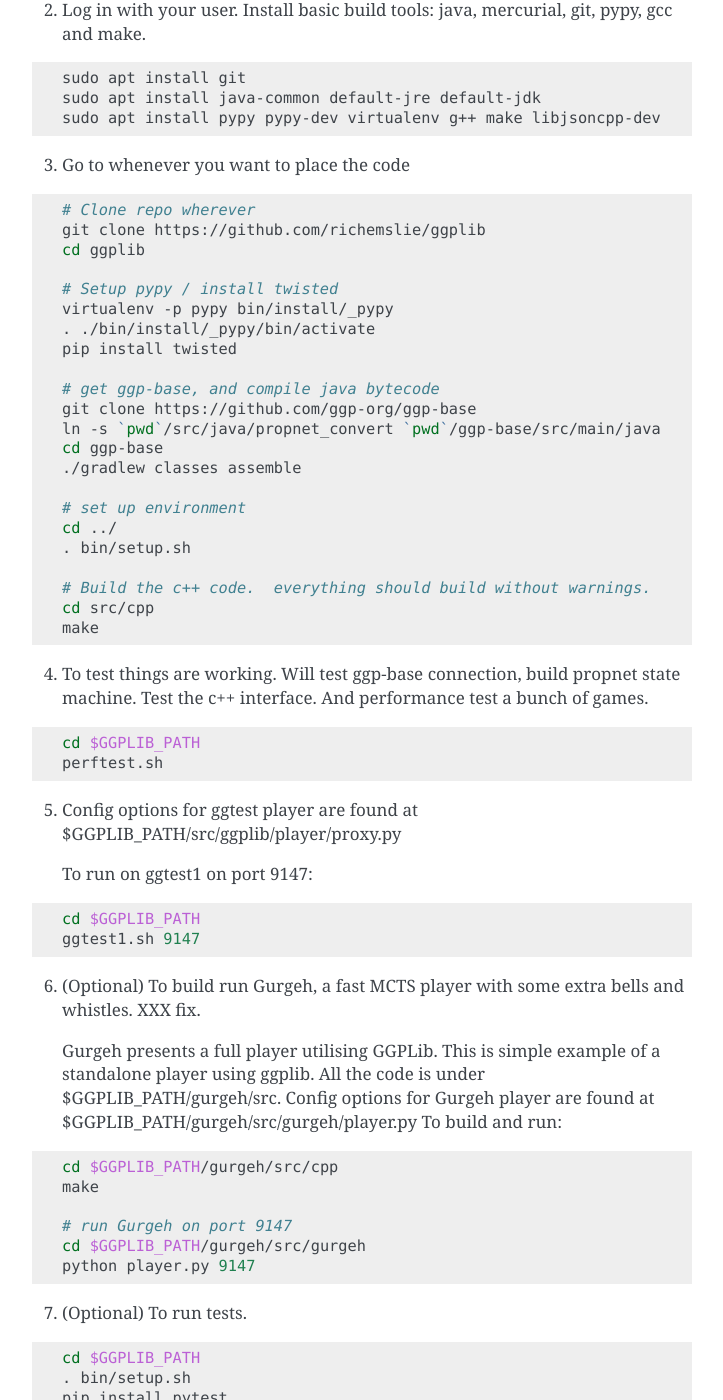
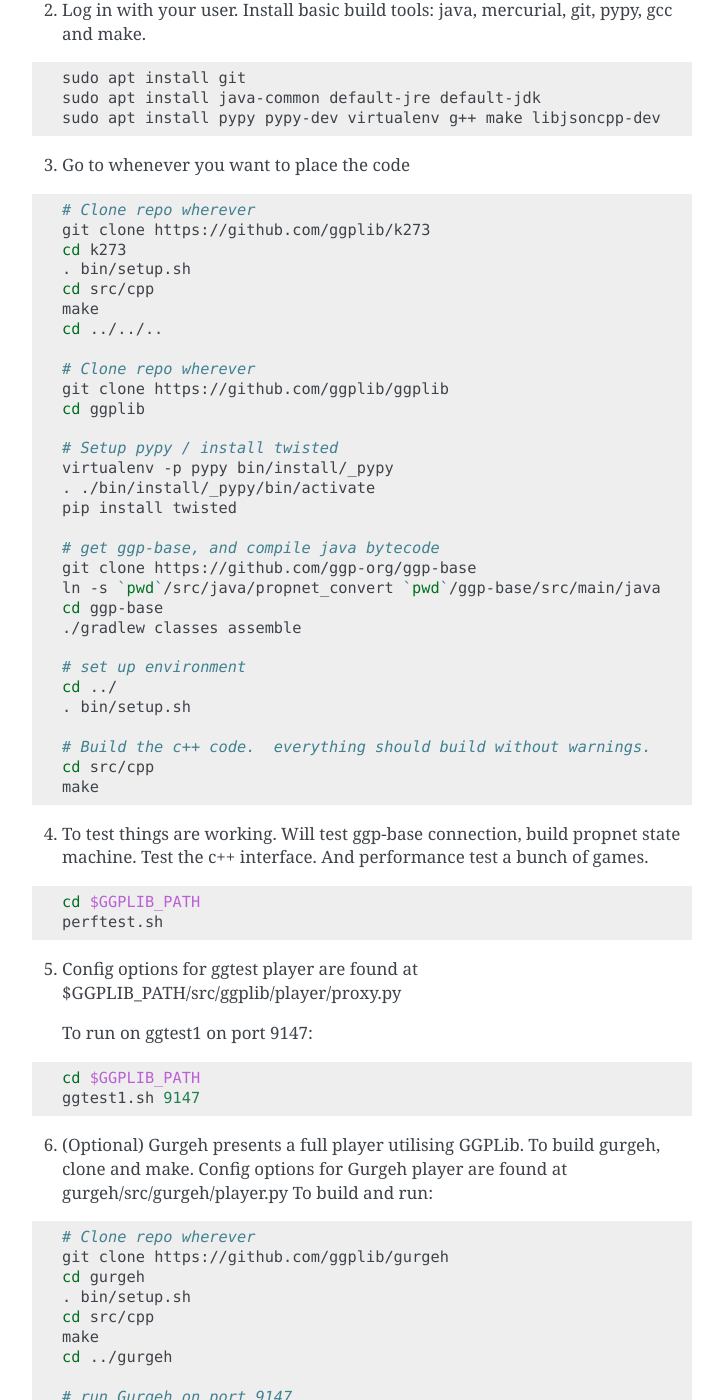
Before and after one commit to richemslie/ggplib, a Sphinx documentation site: the page built from doc/README.rst, in a window 1280 px wide and 1400 px high, scrolled down 827 px. Shown: the whole window, without its empty margins (388-1111 px from the left). Built offline with Sphinx 7.4.7, drawn with Linux system fonts in a browser that asks for light colours; some of the changed text lies outside the part shown.

Commit message:
fix docs (untested)

```diff
--- a/doc/README.rst
+++ b/doc/README.rst
@@ -48,7 +48,15 @@ build / running instructions
 .. code-block:: shell
 
     # Clone repo wherever
-    git clone https://github.com/richemslie/ggplib
+    git clone https://github.com/ggplib/k273
+    cd k273
+    . bin/setup.sh
+    cd src/cpp
+    make
+    cd ../../..
+
+    # Clone repo wherever
+    git clone https://github.com/ggplib/ggplib
     cd ggplib
 
     # Setup pypy / install twisted
@@ -87,21 +95,23 @@ build / running instructions
     cd $GGPLIB_PATH
     ggtest1.sh 9147
 
-6.  (Optional) To build run Gurgeh, a fast MCTS player with some extra bells and whistles.  XXX fix.
-
-    Gurgeh presents a full player utilising GGPLib.  This is simple example of a standalone player
-    using ggplib.  All the code is
-    under $GGPLIB_PATH/gurgeh/src.
-    Config options for Gurgeh player are found at $GGPLIB_PATH/gurgeh/src/gurgeh/player.py
+6.  (Optional)
+    Gurgeh presents a full player utilising GGPLib.
+    To build gurgeh, clone and make.
+    Config options for Gurgeh player are found at gurgeh/src/gurgeh/player.py
     To build and run:
 
 .. code-block:: shell
 
-    cd $GGPLIB_PATH/gurgeh/src/cpp
+    # Clone repo wherever
+    git clone https://github.com/ggplib/gurgeh
+    cd gurgeh
+    . bin/setup.sh
+    cd src/cpp
     make
+    cd ../gurgeh
 
     # run Gurgeh on port 9147
-    cd $GGPLIB_PATH/gurgeh/src/gurgeh
     python player.py 9147
 
 7.  (Optional) To run tests.
```
Also changed, not shown: other parts of doc/README.rst (+1 -1 lines).
